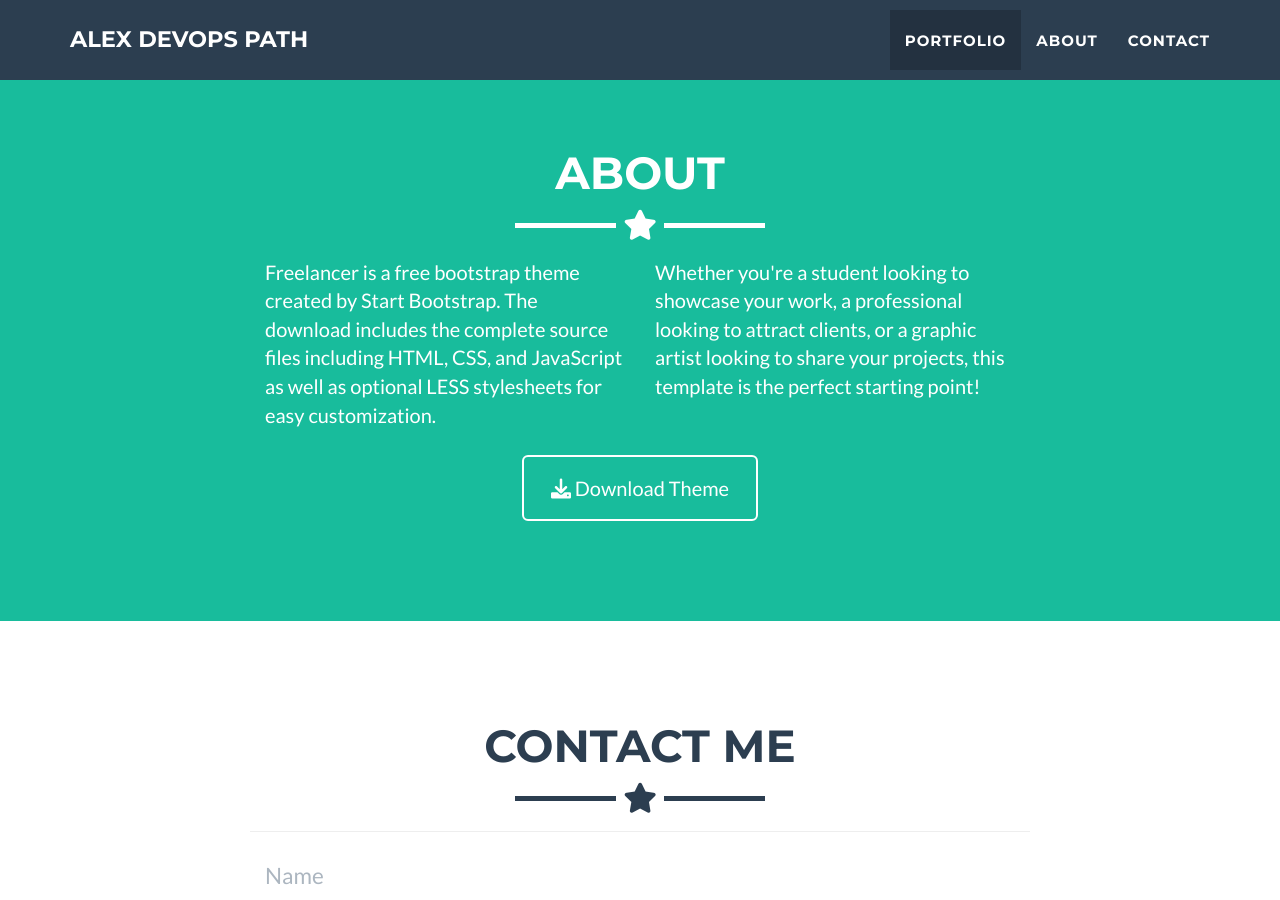
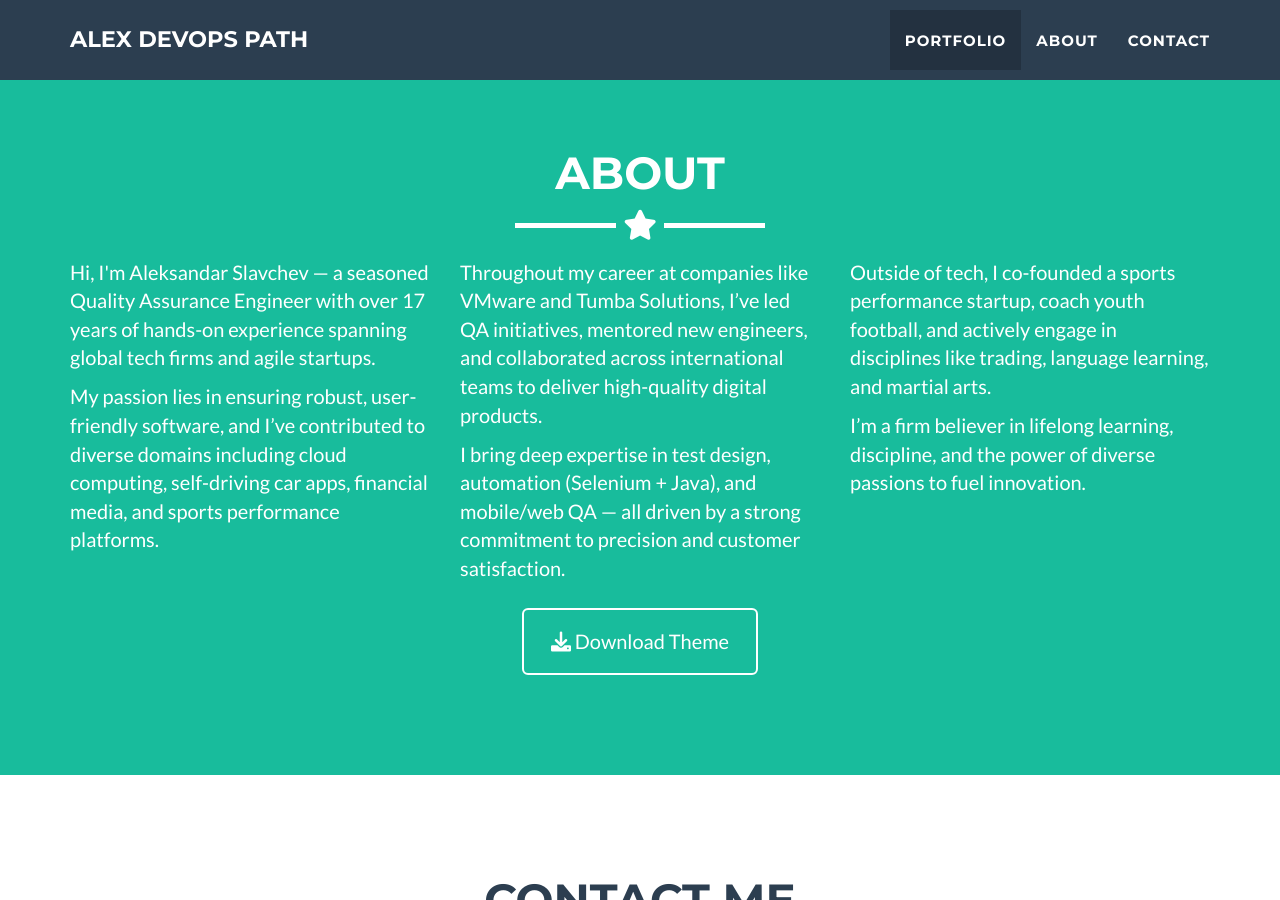
Before and after one commit to aslavchev/aslavchev.github.io, a Jekyll site: the page built from _posts/2014-07-18-project-1.markdown, in a window 1280 px wide and 900 px high, scrolled down 1604 px. Built offline with Jekyll 4.4.1, drawn with Linux system fonts in a browser that asks for light colours.

Commit message:
Update linter, about, posts

```diff
--- a/_includes/about.html
+++ b/_includes/about.html
@@ -9,14 +9,24 @@
       </div>
     </div>
     <div class="row">
-      <div class="col-lg-4 col-lg-offset-2">
-        <p>Freelancer is a free bootstrap theme created by Start Bootstrap. The download includes the complete
-          source files including HTML, CSS, and JavaScript as well as optional LESS stylesheets for easy
-          customization.</p>
+      <div class="col-lg-4">
+        <p>Hi, I'm Aleksandar Slavchev — a seasoned Quality Assurance Engineer with over 17 years of hands-on experience
+          spanning global tech firms and agile startups.</p>
+        <p>My passion lies in ensuring robust, user-friendly software, and I’ve contributed to diverse domains including
+          cloud computing,
+          self-driving car apps, financial media, and sports performance platforms.</p>
       </div>
       <div class="col-lg-4">
-        <p>Whether you're a student looking to showcase your work, a professional looking to attract clients, or
-          a graphic artist looking to share your projects, this template is the perfect starting point! </p>
+        <p>Throughout my career at companies like VMware and Tumba Solutions, I’ve led QA initiatives, mentored new
+          engineers, and collaborated across international teams to deliver high-quality digital products.</p>
+        <p>I bring deep expertise in test design, automation (Selenium + Java), and mobile/web QA — all driven by a
+          strong commitment to precision and customer satisfaction.</p>
+      </div>
+      <div class="col-lg-4">
+        <p>Outside of tech, I co-founded a sports performance startup, coach youth football, and actively engage in
+          disciplines like trading, language learning, and martial arts.</p>
+        <p>I’m a firm believer in lifelong learning, discipline, and the power of diverse passions to fuel innovation.
+        </p>
       </div>
       <div class="col-lg-8 col-lg-offset-2 text-center">
         <a href="https://github.com/jeromelachaud/freelancer-theme" class="btn btn-lg btn-outline">
--- a/_posts/2014-07-16-project-3.markdown
+++ b/_posts/2014-07-16-project-3.markdown
@@ -2,7 +2,7 @@
 layout: default
 modal-id: 3
 date: 2014-07-16
-img: circus.png
+img: submarine.png
 alt: image-alt
 project-date: April 2014
 client: Start Bootstrap
--- a/_posts/2014-07-17-project-2.markdown
+++ b/_posts/2014-07-17-project-2.markdown
@@ -2,7 +2,7 @@
 layout: default
 modal-id: 2
 date: 2014-07-17
-img: cake.png
+img: safe.png
 alt: image-alt
 project-date: April 2014
 client: Start Bootstrap
--- a/_posts/2014-07-18-project-1.markdown
+++ b/_posts/2014-07-18-project-1.markdown
@@ -1,10 +1,10 @@
 ---
 layout: default
 modal-id: 1
-date: 2014-07-18
-img: cabin.png
+date: 2025-05-26
+img: game.png
 alt: image-alt
-project-date: April 2014
+project-date: May 2025
 client: Start Bootstrap
 category: Web Development
 description: A simple Flask-based web application demonstrating core DevOps practices including containerization with Docker, orchestration with Docker Compose, persistent storage with Redis, automated testing with GitHub Actions, and modular development with Git branches and pull requests.
```
Also changed, not shown: .github/workflows/linter.yml.
